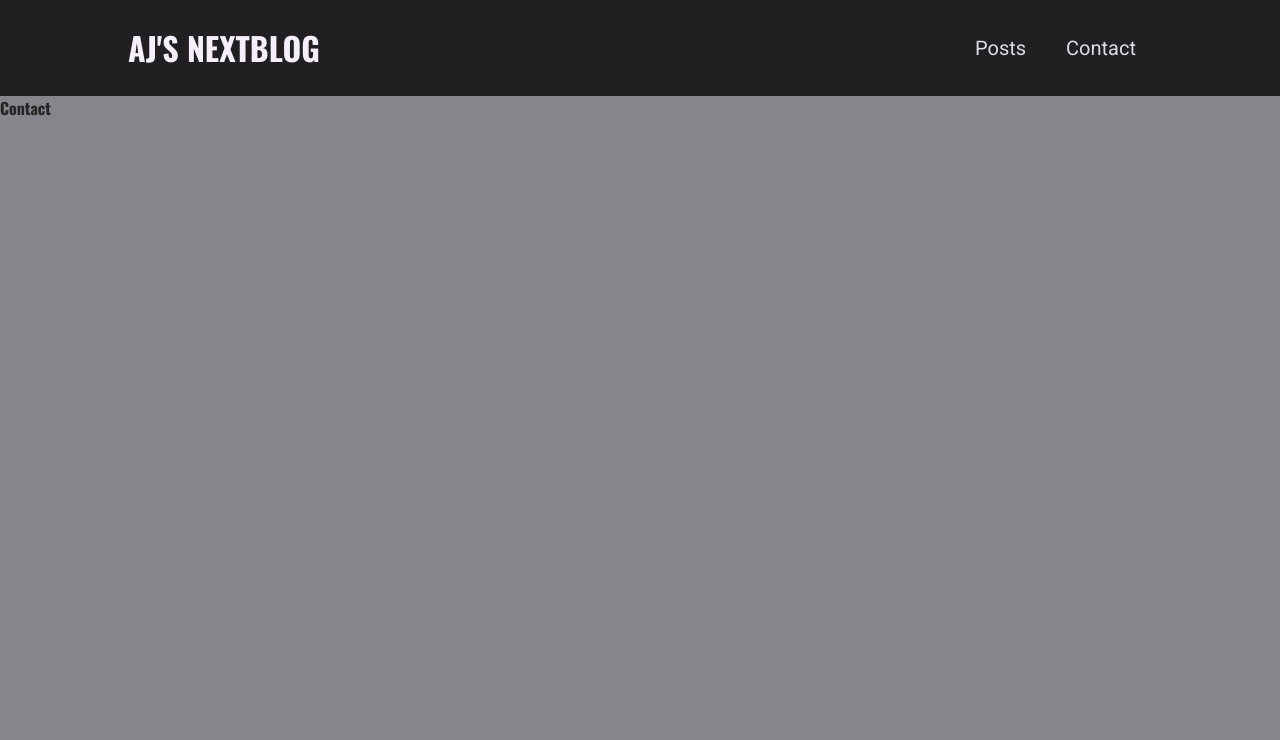
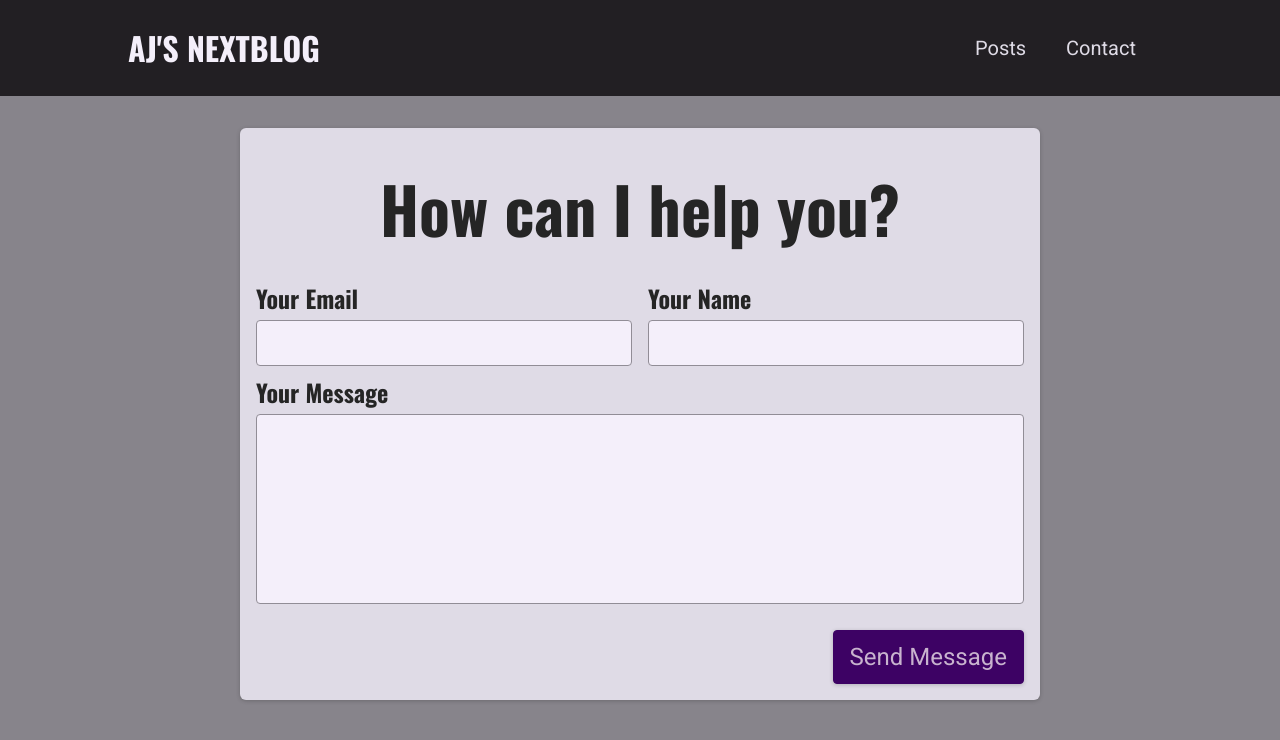
Before and after one commit to anukuljoshi/next-blog, a Next.js app: page /contact in a window 1280 px wide. Shown: the top 740 px of the page. Built offline with nearby package versions, Linux system fonts and the light colour scheme.

Commit message:
added contact form with db

```diff
--- /dev/null
+++ b/components/contact/ContactForm.tsx
@@ -0,0 +1,149 @@
+// css
+import classes from "./css/ContactForm.module.css";
+
+// react/next
+import React from "react";
+
+// components
+import Notification from "../ui/Notification";
+
+const ContactForm = () => {
+	const [requestStatus, setRequestStatus] = React.useState<
+		"pending" | "success" | "error" | null
+	>(null);
+	const [email, setEmail] = React.useState("");
+	const [name, setName] = React.useState("");
+	const [message, setMessage] = React.useState("");
+
+	React.useEffect(() => {
+		let timer: any;
+		if (requestStatus === "success" || requestStatus === "error") {
+			timer = setTimeout(() => {
+				setRequestStatus(null);
+			}, 3000);
+		}
+
+		return () => clearTimeout(timer);
+	}, [requestStatus]);
+
+	const sendMessageHandler = async (event: React.FormEvent) => {
+		event.preventDefault();
+
+		setRequestStatus("pending");
+		try {
+			const res = await fetch("/api/contact", {
+				method: "POST",
+				headers: {
+					"Content-Type": "application/json",
+				},
+				body: JSON.stringify({
+					email: email,
+					name: name,
+					message: message,
+				}),
+			});
+
+			const data = await res.json();
+			if (!res.ok) {
+				throw new Error(data.message || "Something went wrong.");
+			}
+			setRequestStatus("success");
+		} catch (error) {
+			setRequestStatus("error");
+		}
+        setEmail("");
+        setName("");
+        setMessage("");
+	};
+
+	let notification;
+	if (requestStatus === "pending") {
+		notification = {
+			title: "Sending message...",
+			message: "Your message is on its way.",
+		};
+	}
+
+	if (requestStatus === "success") {
+		notification = {
+			title: "Message sent",
+			message: "Your message was sent successfully.",
+		};
+	}
+
+	if (requestStatus === "error") {
+		notification = {
+			title: "Error",
+			message:
+				"There was an error sending message. Please try again later.",
+		};
+	}
+
+	if (requestStatus === null) {
+		notification = {
+			title: "",
+			message: "",
+		};
+	}
+
+	return (
+		<>
+			<section className={classes.contact}>
+				<h1>How can I help you?</h1>
+				<form className={classes.form} onSubmit={sendMessageHandler}>
+					<div className={classes.controls}>
+						<div className={classes.control}>
+							<label htmlFor="email">Your Email</label>
+							<input
+								type="email"
+								name="email"
+								id="email"
+								value={email}
+								onChange={(event) =>
+									setEmail(event.target.value)
+								}
+								required
+							/>
+						</div>
+						<div className={classes.control}>
+							<label htmlFor="name">Your Name</label>
+							<input
+								type="text"
+								name="name"
+								id="name"
+								value={name}
+								onChange={(event) =>
+									setName(event.target.value)
+								}
+								required
+							/>
+						</div>
+					</div>
+					<div className={classes.control}>
+						<label htmlFor="message">Your Message</label>
+						<textarea
+							name="message"
+							id="message"
+							rows={5}
+							required
+							value={message}
+							onChange={(event) => setMessage(event.target.value)}
+						/>
+					</div>
+					<div className={classes.actions}>
+						<button>Send Message</button>
+					</div>
+				</form>
+			</section>
+			{requestStatus && notification && (
+				<Notification
+					title={notification.title}
+					message={notification.message}
+					status={requestStatus}
+				/>
+			)}
+		</>
+	);
+};
+
+export default ContactForm;
--- /dev/null
+++ b/components/contact/css/ContactForm.module.css
@@ -0,0 +1,73 @@
+.contact {
+	margin: var(--size-8) auto;
+	border-radius: 6px;
+	background-color: var(--color-grey-100);
+	width: 90%;
+	max-width: 50rem;
+	padding: var(--size-4);
+	box-shadow: 0 1px 4px rgba(0, 0, 0, 0.2);
+	font-size: var(--size-6);
+}
+
+.contact h1 {
+	font-size: var(--size-8);
+	margin: var(--size-4) 0;
+	text-align: left;
+}
+
+.form label {
+	display: block;
+	font-family: "Oswald", sans-serif;
+	font-weight: bold;
+	margin: var(--size-2) 0 var(--size-1) 0;
+}
+
+.form input,
+.form textarea {
+	font: inherit;
+	padding: var(--size-1);
+	border-radius: 4px;
+	width: 100%;
+	border: 1px solid var(--color-grey-400);
+	background-color: var(--color-grey-50);
+	resize: none;
+}
+
+.controls {
+	display: flex;
+	column-gap: 1rem;
+	flex-wrap: wrap;
+}
+
+.control {
+	flex: 1;
+	min-width: 10rem;
+}
+
+.actions {
+	margin-top: var(--size-4);
+	text-align: right;
+}
+
+.form button {
+	font: inherit;
+	cursor: pointer;
+	background-color: var(--color-primary-700);
+	border: 1px solid var(--color-primary-700);
+	padding: var(--size-2) var(--size-4);
+	border-radius: 4px;
+	color: var(--color-primary-50);
+	box-shadow: 0 1px 4px rgba(0, 0, 0, 0.2);
+}
+
+.form button:hover {
+	background-color: var(--color-primary-500);
+	border-color: var(--color-primary-500);
+}
+
+@media (min-width: 768px) {
+	.contact h1 {
+		font-size: var(--size-16);
+		text-align: center;
+	}
+}
--- /dev/null
+++ b/components/ui/Notification.tsx
@@ -0,0 +1,30 @@
+import classes from "./css/Notification.module.css";
+
+interface NotificationProps {
+	title: string;
+	message: string;
+	status: "pending" | "success" | "error" | "" | null;
+}
+
+const Notification = ({ title, message, status }: NotificationProps) => {
+	let statusClasses = "";
+
+	if (status === "success") {
+		statusClasses = classes.success;
+	}
+
+	if (status === "error") {
+		statusClasses = classes.error;
+	}
+
+	const cssClasses = `${classes.notification} ${statusClasses}`;
+
+	return (
+		<div className={cssClasses}>
+			<h2>{title}</h2>
+			<p>{message}</p>
+		</div>
+	);
+};
+
+export default Notification;
--- /dev/null
+++ b/components/ui/css/Notification.module.css
@@ -0,0 +1,43 @@
+.notification {
+	display: flex;
+	justify-content: space-between;
+	align-items: center;
+	color: var(--color-grey-100);
+	background-color: var(--color-grey-800);
+	padding: 0 var(--size-8);
+	box-shadow: 0 1px 8px rgba(0, 0, 0, 0.2);
+	position: fixed;
+	height: 5rem;
+	bottom: 0;
+	width: 100%;
+	left: 0;
+	border-top-right-radius: 0;
+	border-top-left-radius: 0;
+}
+
+.notification h2 {
+	font-size: var(--size-6);
+	margin: 0;
+}
+
+.notification p {
+	margin: 0;
+}
+
+.success {
+	background-color: var(--color-success-500);
+	color: var(--color-grey-800);
+}
+
+.error {
+	background-color: var(--color-error-500);
+}
+
+@media (min-width: 768px) {
+	.notification {
+		width: 40rem;
+		left: calc(50% - 20rem);
+		border-top-right-radius: 6px;
+		border-top-left-radius: 6px;
+	}
+}
--- a/package.json
+++ b/package.json
@@ -10,6 +10,7 @@
 	"dependencies": {
 		"@types/react-syntax-highlighter": "^13.5.2",
 		"gray-matter": "^4.0.3",
+		"mongodb": "^4.1.4",
 		"next": "12.0.3",
 		"react": "17.0.2",
 		"react-dom": "17.0.2",
--- /dev/null
+++ b/pages/api/contact.ts
@@ -0,0 +1,37 @@
+import { MongoClient } from "mongodb";
+import type { NextApiHandler } from "next";
+
+const handler: NextApiHandler = async (req, res) => {
+	if (req.method === "POST") {
+		const { email, name, message } = req.body;
+		if (
+			!email ||
+			!email.includes("@") ||
+			!name ||
+			name.trim() === "" ||
+			!message ||
+			message.trim() === ""
+		) {
+			return res.status(422).json({ message: "Invalid input" });
+		}
+		// store in database
+		const newMessage = {
+			email,
+			name,
+			message,
+		};
+		let client, db, result;
+		try {
+			client = await MongoClient.connect(process.env.MONGO_URI);
+			db = client.db();
+			result = await db.collection("messages").insertOne(newMessage);
+		} catch (error) {
+			client?.close();
+			return res.status(500).json({ message: "Server error." });
+		}
+		client.close();
+		return res.status(201).json({ message: "Message sent successfully." });
+	}
+};
+
+export default handler;
--- a/pages/api/hello.ts
+++ /dev/null
@@ -1,13 +0,0 @@
-// Next.js API route support: https://nextjs.org/docs/api-routes/introduction
-import type { NextApiRequest, NextApiResponse } from "next";
-
-type Data = {
-	name: string;
-};
-
-export default function handler(
-	req: NextApiRequest,
-	res: NextApiResponse<Data>
-) {
-	res.status(200).json({ name: "John Doe" });
-}
--- a/pages/contact.tsx
+++ b/pages/contact.tsx
@@ -1,8 +1,10 @@
+import ContactForm from "../components/contact/ContactForm";
+
 const ContactPage = () => {
 	return (
-		<div>
-			<h1>Contact</h1>
-		</div>
+		<>
+			<ContactForm />
+		</>
 	);
 };
 
--- /dev/null
+++ b/types/environment.d.ts
@@ -0,0 +1,9 @@
+declare global {
+	namespace NodeJS {
+		interface ProcessEnv {
+			MONGO_URI: string;
+		}
+	}
+}
+
+export {}
```
Also changed, not shown: 1 other file (tests, documents, lock files or other folders).
